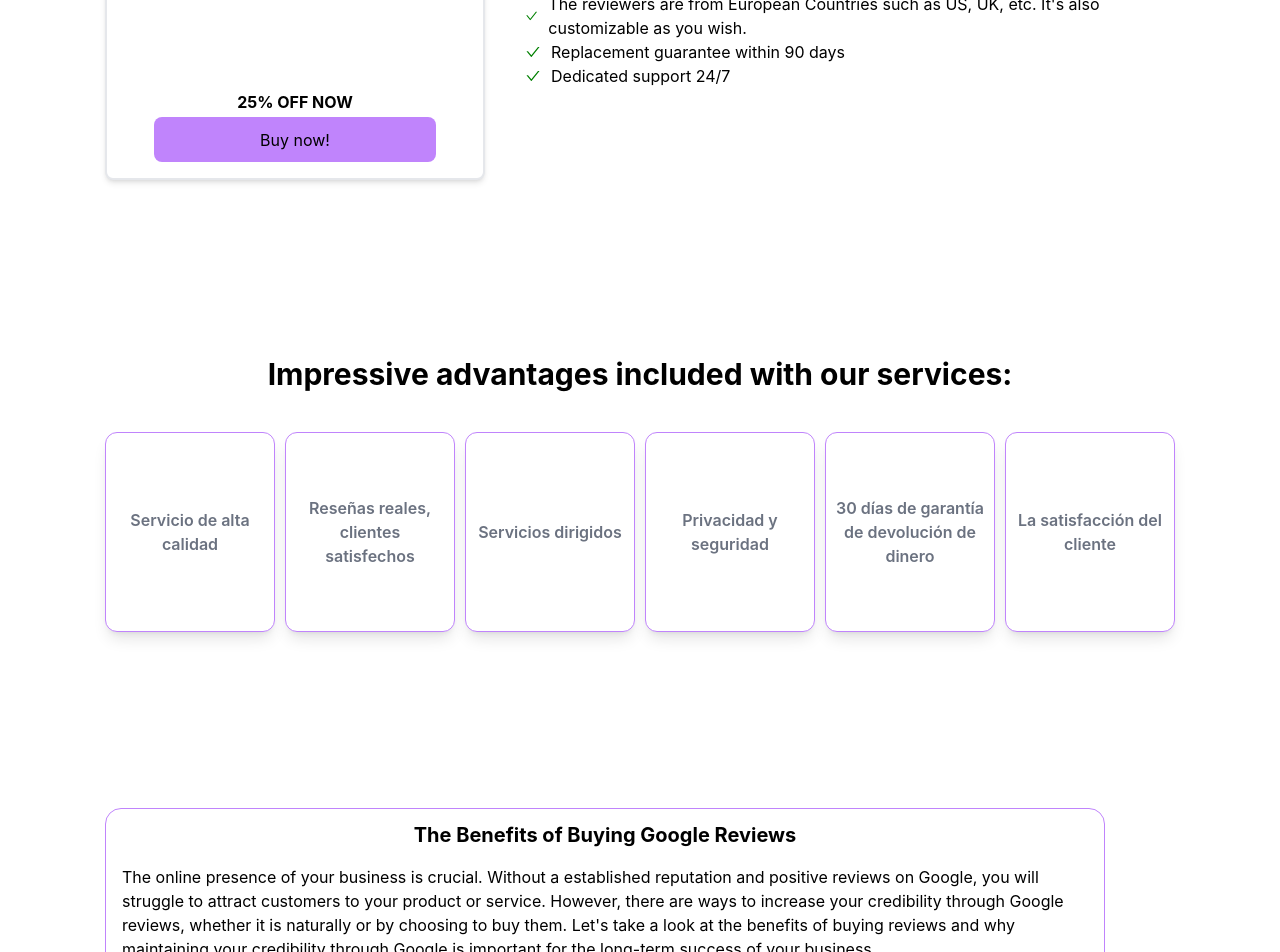
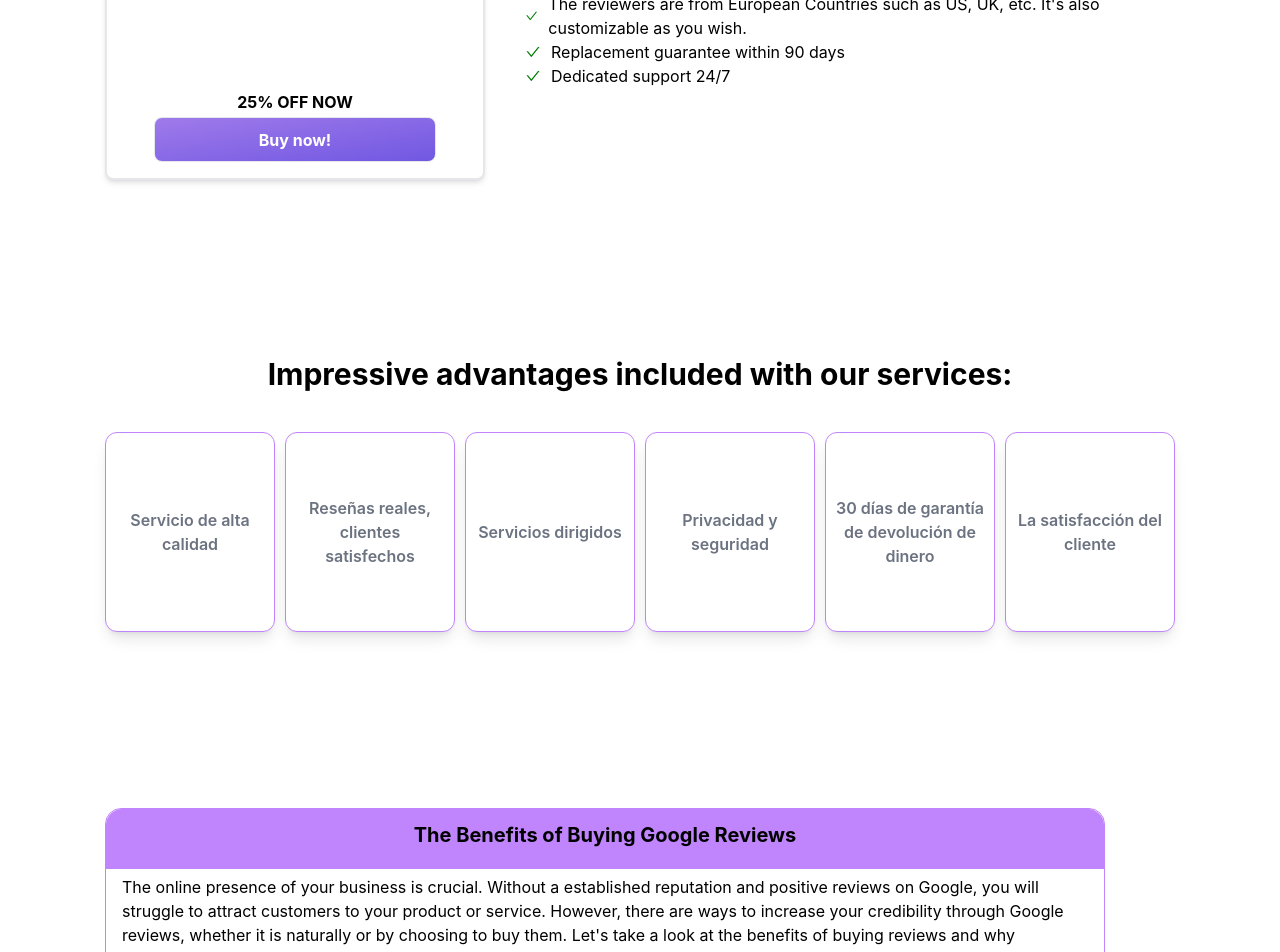
Before and after one commit to alex28042/google-reviews, a React (Create React App) app: page / in a window 1280 px wide. Shown: the part 660-1612 px from the top of the page. Built offline with nearby package versions, Linux system fonts and the light colour scheme.

Commit message:
changing design

```diff
--- a/src/components/Home/BuyBox.jsx
+++ b/src/components/Home/BuyBox.jsx
@@ -60,6 +60,21 @@ const getStripe = () => {
 };
 
 function BuyBox() {
+  const [hovered, setHovered] = useState(false);
+  const [clicked, setClicked] = useState(false);
+
+  const handleHover = () => {
+    setHovered(true);
+  };
+
+  const handleMouseLeave = () => {
+    setHovered(false);
+  };
+
+  const handleClick = () => {
+    setClicked(true);
+  };
+
   const [loading, setLoading] = useState(false);
   const [selcectedItem, setSelcectedItem] = useState(0);
 
@@ -99,9 +114,24 @@ function BuyBox() {
       <button
         disabled={loading}
         onClick={redirectToCheckout}
-        className="absolute w-3/4 h-[45px] bg-purple-400 bottom-4 rounded-lg"
+        onMouseEnter={handleHover}
+        onMouseLeave={handleMouseLeave}
+        className={`absolute border w-3/4 h-[45px] bottom-4 rounded-lg overflow-hidden ${
+          clicked ? "border-purple-600" : ""
+        }`}
+        style={{
+          background: `linear-gradient(to bottom right, ${
+            hovered ? "#6b46c1, #805ad5" : "#9f7aea, #7158e2"
+          })`,
+          transform: `scale(${hovered ? 1.05 : 1})`,
+          transition: "transform 0.3s, background 0.3s",
+          transitionTimingFunction: "ease-in-out",
+          transitionDuration: "300ms",
+        }}
       >
-        <p>Buy now!</p>
+        <p className="absolute inset-0 flex items-center justify-center font-bold text-white">
+          {loading ? "Loading..." : "Buy now!"}
+        </p>
       </button>
     </div>
   );
--- a/src/components/Home/FAQ.jsx
+++ b/src/components/Home/FAQ.jsx
@@ -31,9 +31,15 @@ function FAQ() {
     <div className="flex flex-col items-center justify-center w-[1000px]">
       {faq.map((item, i) => (
         <>
-          <div className="h-[200px] border w-full mb-6 rounded-2xl border-purple-400">
-            <h1 className="font-bold text-xl text-center m-3">{item.title}</h1>
-            <p className="m-4">{item.desc}</p>
+          <div className="h-[200px] border relative w-full mb-6 rounded-2xl border-purple-400">
+            <div className="rounded-t-2xl w-full absolute h-[60px] bg-purple-400">
+              <h1 className="font-bold text-xl text-center m-3">
+                {item.title}
+              </h1>
+            </div>
+            <div>
+              <p className="m-4 mt-[66px]">{item.desc}</p>
+            </div>
           </div>
         </>
       ))}
--- /dev/null
+++ b/src/components/Home/Footer.jsx
@@ -0,0 +1,60 @@
+export default function Footer() {
+  return (
+    <footer className="pb-4 text-gray-200">
+      <div className="max-w-5xl xl:max-w-5xl mx-auto divide-y px-4 sm:px-6 md:px-8">
+        <div className="flex flex-col-reverse justify-between pt-5 pb-4 border-t lg:flex-row bg-top ">
+          <ul className="flex flex-col space-y-2 lg:mb-0 sm:space-y-0 sm:space-x-5 sm:flex-row">
+            <li>
+              <a
+                href="/"
+                className="text-md text-black hover:text-white transition-colors duration-300 hover:text-deep-purple-accent-400 font-semibold"
+              >
+                Terms of Service
+              </a>
+            </li>
+            <li>
+              <a
+                href="/"
+                className="text-md text-black hover:text-white transition-colors duration-300 hover:text-deep-purple-accent-400 font-semibold"
+              >
+                Privacy Policy
+              </a>
+            </li>
+            <li>
+              <a
+                href="/"
+                className="text-md text-black hover:text-white transition-colors duration-300 hover:text-deep-purple-accent-400 font-semibold"
+              >
+                Ad Choices
+              </a>
+            </li>
+            <li>
+              <a
+                href="/"
+                className="text-md text-black hover:text-white transition-colors duration-300 hover:text-deep-purple-accent-400 font-semibold"
+              >
+                Cookie Policy
+              </a>
+            </li>
+            <li>
+              <a
+                href="/"
+                className="text-md text-black hover:text-white transition-colors duration-300 hover:text-deep-purple-accent-400 font-semibold"
+              >
+                Partners
+              </a>
+            </li>
+          </ul>
+          <ul className="flex flex-col mb-3 space-y-2 lg:mb-0 sm:space-y-0 sm:space-x-5 sm:flex-row">
+            <a
+              href="/"
+              className="text-md text-gray-500 hover:text-black transition-colors duration-300 hover:text-deep-purple-accent-400 font-semibold tracking-tight"
+            >
+              © 2021 Company Inc.
+            </a>
+          </ul>
+        </div>
+      </div>
+    </footer>
+  );
+}
--- a/src/index.css
+++ b/src/index.css
@@ -5,9 +5,8 @@
 
 body {
   margin: 0;
-  font-family: -apple-system, BlinkMacSystemFont, 'Segoe UI', 'Roboto', 'Oxygen',
-    'Ubuntu', 'Cantarell', 'Fira Sans', 'Droid Sans', 'Helvetica Neue',
-    sans-serif;
+  font-family: -apple-system, BlinkMacSystemFont, Segoe UI, Roboto, Oxygen,
+    Ubuntu, Cantarell, Fira Sans, Droid Sans, Helvetica Neue, sans-serif;
   -webkit-font-smoothing: antialiased;
   -moz-osx-font-smoothing: grayscale;
 }
@@ -16,3 +15,102 @@ code {
   font-family: source-code-pro, Menlo, Monaco, Consolas, 'Courier New',
     monospace;
 }
+
+.clearNav {
+  backdrop-filter: saturate(180%) blur(5px) !important;
+  background-color: rgba(F, F, F, 0.7) !important;
+}
+a {
+  color: inherit;
+  text-decoration: none;
+}
+
+* {
+  box-sizing: border-box;
+}
+
+.g327 {
+  border-color: #302f30;
+}
+
+.purple_gradient {
+  position: absolute;
+  top: 0%;
+  left: 0%;
+  width: 123px;
+  height: 123px;
+  border-radius: 50%;
+
+  background: #ae28fc;
+  filter: blur(200px);
+}
+
+@font-face {
+  font-family: "AvenirNextW10-Bold";
+  src: url("//db.onlinewebfonts.com/t/e5c490a944bc2b2746f0c851501e46c7.eot");
+  src: url("//db.onlinewebfonts.com/t/e5c490a944bc2b2746f0c851501e46c7.eot?#iefix")
+      format("embedded-opentype"),
+    url("//db.onlinewebfonts.com/t/e5c490a944bc2b2746f0c851501e46c7.woff2")
+      format("woff2"),
+    url("//db.onlinewebfonts.com/t/e5c490a944bc2b2746f0c851501e46c7.woff")
+      format("woff"),
+    url("//db.onlinewebfonts.com/t/e5c490a944bc2b2746f0c851501e46c7.ttf")
+      format("truetype"),
+    url("//db.onlinewebfonts.com/t/e5c490a944bc2b2746f0c851501e46c7.svg#AvenirNextW10-Bold")
+      format("svg");
+}
+
+.Avenir {
+  font-family: AvenirNextW10-Bold;
+  font-display: swap;
+}
+
+.grr {
+  grid-template-columns: repeat(2, 1fr);
+}
+
+.txg {
+  color: #b8bcbf;
+}
+
+.ld-04 {
+  letter-spacing: 0.025em;
+}
+
+.lh-6 {
+  line-height: 1.08;
+}
+
+.text-80 {
+  font-size: 80px;
+}
+
+.font-4 {
+  font-family: Inter, sans-serif;
+}
+
+.tr04 {
+  transition: 0.4s;
+}
+
+.fsac4 {
+  display: grid;
+  grid-template-columns: repeat(1, 1fr);
+  grid-gap: 32px;
+}
+
+@media (min-width: 720px) {
+  .fsac4 {
+    grid-template-columns: repeat(2, 1fr);
+  }
+}
+
+.ktq4 {
+  background-color: #101111;
+  padding: 2rem;
+  border-radius: 10px;
+}
+
+.fkrr1 {
+  font-family: "Inter", sans-serif;
+}
--- a/src/pages/Home.jsx
+++ b/src/pages/Home.jsx
@@ -4,6 +4,7 @@ import BuyBox from "../components/Home/BuyBox";
 import { loadStripe } from "@stripe/stripe-js";
 import Characteristics from "../components/Home/Characteristics";
 import FAQ from "../components/Home/FAQ";
+import Footer from "../components/Home/Footer";
 
 function Home() {
   return (
@@ -24,6 +25,7 @@ function Home() {
       </div>
       <Characteristics />
       <FAQ />
+      <Footer />
     </div>
   );
 }
```
